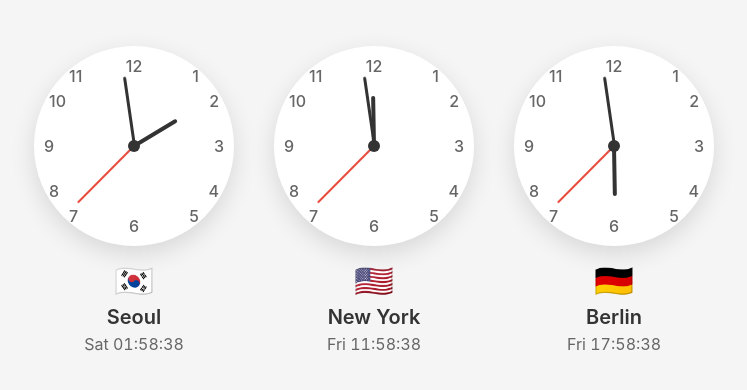
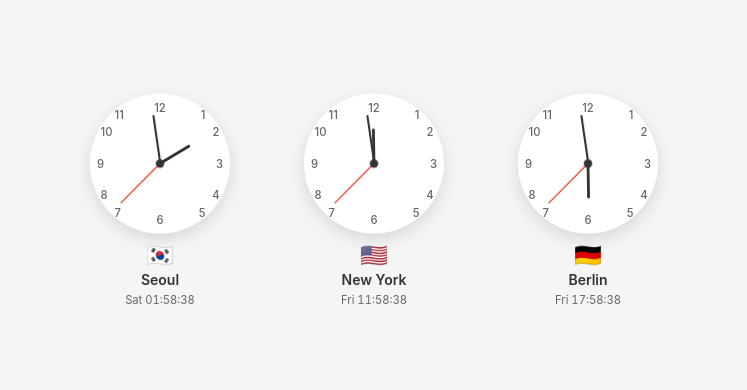
Before and after one commit to pubg-suchanpark/myclock, a plain HTML site: page index.html in a window 1280 px wide. Shown: the part 200-590 px from the top of the page, without its empty margins (266-1013 px from the left). Drawn offline with Linux system fonts and the light colour scheme.

Commit message:
Refactor clock layout and introduce scaling
Removed gaps in clocks container and clock wrapper styles. Introduced CLOCK_SCALE variable to adjust clock size and spacing dynamically.

```diff
--- a/index.html
+++ b/index.html
@@ -23,7 +23,6 @@
 
         .clocks-container {
             display: flex;
-            gap: 40px;
             flex-wrap: wrap;
             justify-content: center;
         }
@@ -32,7 +31,6 @@
             display: flex;
             flex-direction: column;
             align-items: center;
-            gap: 15px;
         }
 
         .clock {
@@ -148,6 +146,10 @@
         // ============================================
         // CONFIGURATION: Edit these variables to customize timezones
         // ============================================
+
+        // Clock size scale (1.0 = 100%, 0.7 = 70%, 1.5 = 150%, etc.)
+        const CLOCK_SCALE = 0.7;
+
         const TIMEZONES = [
             {
                 timezone: 'Asia/Seoul',
@@ -178,6 +180,11 @@
         function createClockElement(config) {
             const wrapper = document.createElement('div');
             wrapper.className = 'clock-wrapper';
+
+            // Apply scale and adjust spacing
+            wrapper.style.transform = `scale(${CLOCK_SCALE})`;
+            wrapper.style.margin = `${10 * CLOCK_SCALE}px`;
+            wrapper.style.gap = `${15 * CLOCK_SCALE}px`;
 
             wrapper.innerHTML = `
                 <div class="clock">
```
